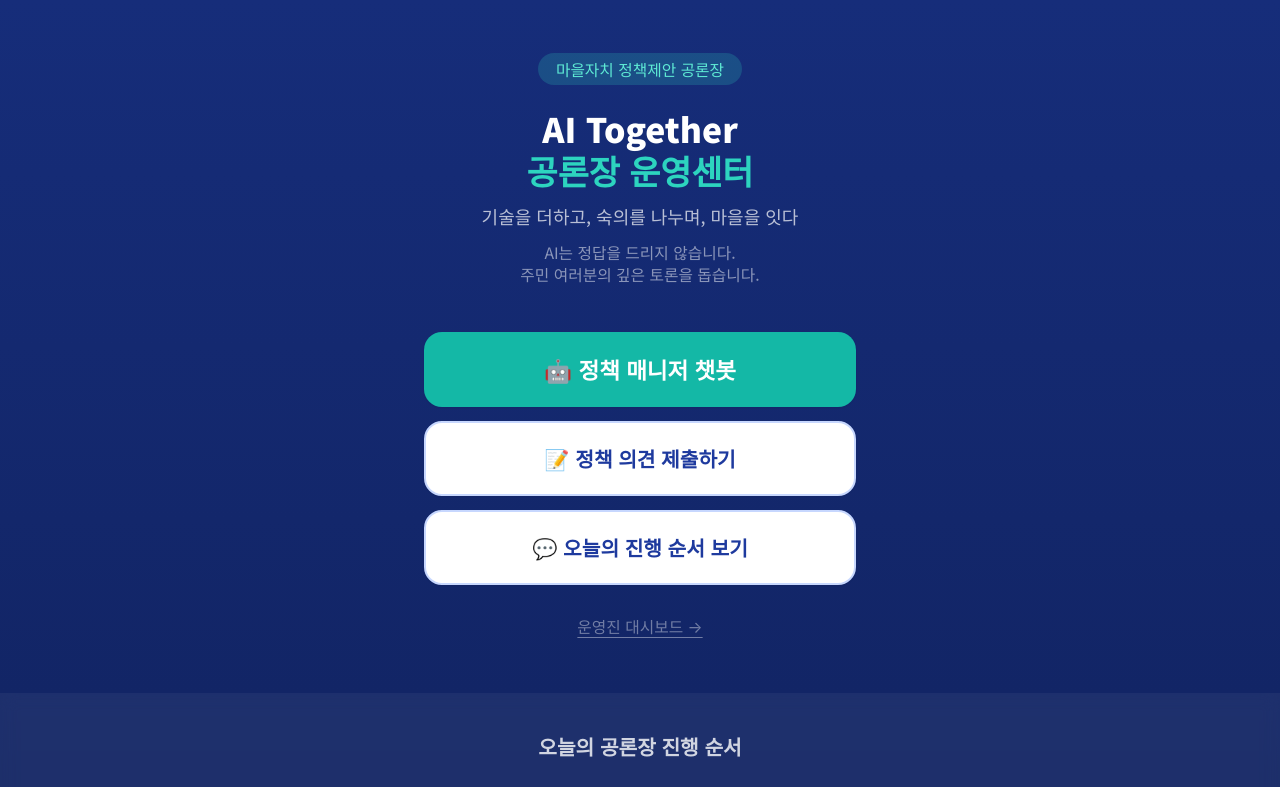
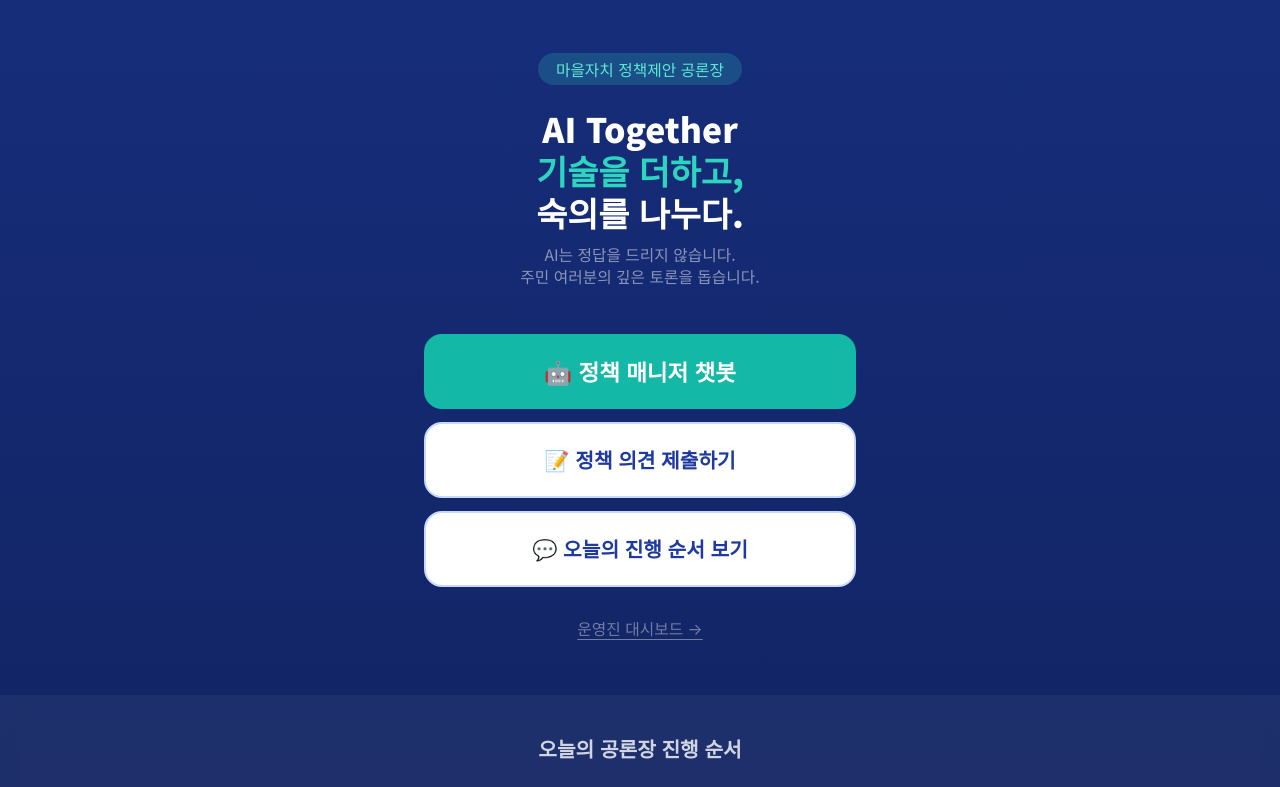
Before and after one commit to witconlab/ai-together, a React (Vite) app: page /policy-proposal in a window 1280 px wide. Shown: the top 787 px of the page. Built offline with nearby package versions, Linux system fonts and the light colour scheme; no server answers.

Commit message:
메인화면 타이틀 수정: 기술을 더하고, 숙의를 나누다.

```diff
--- a/src/pages/Home.tsx
+++ b/src/pages/Home.tsx
@@ -19,11 +19,9 @@ export default function Home() {
         </div>
         <h1 className="text-white text-3xl font-black mt-4 mb-2 leading-tight">
           AI Together<br />
-          <span className="text-teal-400">공론장 운영센터</span>
+          <span className="text-teal-400">기술을 더하고,</span><br />
+          <span className="text-white">숙의를 나누다.</span>
         </h1>
-        <p className="text-white/70 text-base mb-2">
-          기술을 더하고, 숙의를 나누며, 마을을 잇다
-        </p>
         <p className="text-white/50 text-sm max-w-xs mx-auto">
           AI는 정답을 드리지 않습니다.<br />
           주민 여러분의 깊은 토론을 돕습니다.
```
